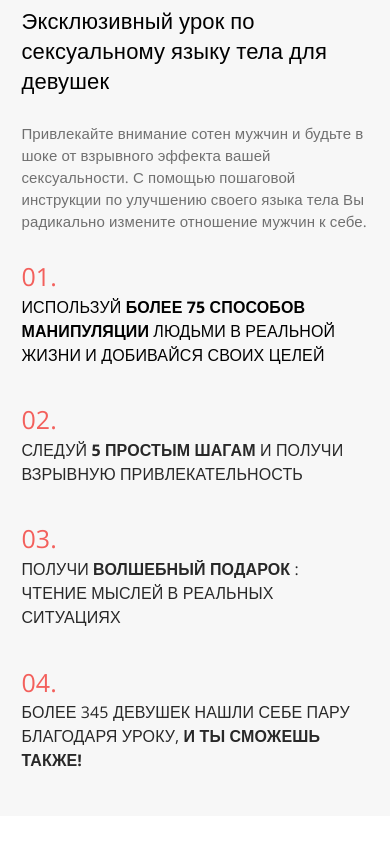
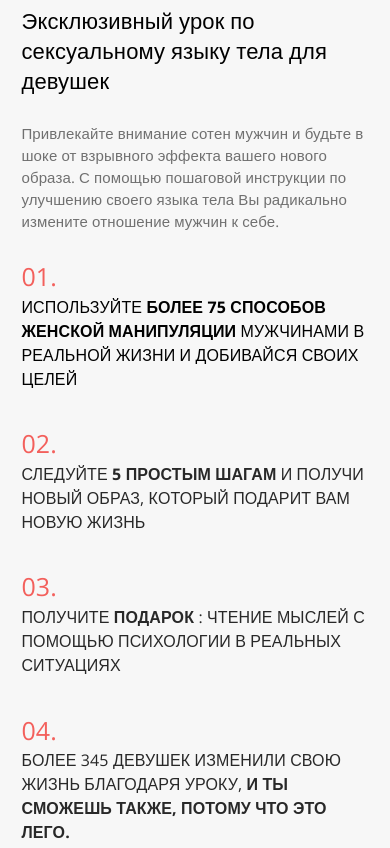
Before and after one commit to dimlevsha/dimlevsha.github.io, a plain HTML site: page index.html in a window 390 px wide. Shown: the part 4320-5168 px from the top of the page. Drawn offline with nearby package versions, Linux system fonts and the light colour scheme.

Commit message:
Update index.html

```diff
--- a/index.html
+++ b/index.html
@@ -253,7 +253,7 @@
                                 <!-- section title -->
                                 <div class="col-md-12 col-sm-12 col-xs-12 margin-nine-top xs-no-padding-lr">
                                     <h2 class="title-extra-large-2 md-title-extra-large sm-title-extra-large xs-title-extra-large font-weight-300 text-black margin-four-bottom xs-margin-fifteen-bottom tz-text">Эксклюзивный урок по сексуальному языку тела для девушек</h2>
-                                    <div class="text-extra-large sm-text-extra-large font-weight-300 width-80 md-width-100 margin-fifteen-bottom tz-text"><p><span style="font-size: 15px;">Привлекайте внимание сотен мужчин и будьте в шоке от взрывного эффекта вашей сексуальности. С помощью пошаговой инструкции по улучшению своего языка тела Вы радикально измените отношение мужчин к себе.</span></p></div>
+                                    <div class="text-extra-large sm-text-extra-large font-weight-300 width-80 md-width-100 margin-fifteen-bottom tz-text"><p><span style="font-size: 15px;">Привлекайте внимание сотен мужчин и будьте в шоке от взрывного эффекта вашего нового образа. С помощью пошаговой инструкции по улучшению своего языка тела Вы радикально измените отношение мужчин к себе.</span></p></div>
                                 </div>
                                 <!-- section title -->
                                 <!-- content details -->
@@ -261,28 +261,28 @@
                                     <div class="col-lg-6 col-md-12 col-sm-6 col-xs-12 margin-six-bottom xs-margin-fifteen-bottom xs-no-padding-lr">
                                         <div class="float-left width-100 margin-four-bottom">
                                             <div class="col-md-2 col-sm-2 col-xs-12 font-weight-300 text-bitter-sweet title-large sm-title-large no-padding tz-text">01.</div>
-                                            <h3 class="title-small sm-title-small text-dark-gray col-md-10 col-sm-10 col-xs-12 no-padding-left xs-no-padding margin-one-top md-margin-one-half-top tz-text" style="background-color: rgba(0, 0, 0, 0); font-size: 20px; font-weight: 500; font-family: 'Open Sans', sans-serif; text-transform: none; border-radius: 0px; color: rgb(0, 0, 0) !important;" id="ui-id-13"><span style="font-size: 16px;">ИСПОЛЬЗУЙ <b>БОЛЕЕ 75 СПОСОБОВ МАНИПУЛЯЦИИ</b> ЛЮДЬМИ В РЕАЛЬНОЙ ЖИЗНИ И ДОБИВАЙСЯ СВОИХ ЦЕЛЕЙ</span></h3>
+                                            <h3 class="title-small sm-title-small text-dark-gray col-md-10 col-sm-10 col-xs-12 no-padding-left xs-no-padding margin-one-top md-margin-one-half-top tz-text" style="background-color: rgba(0, 0, 0, 0); font-size: 20px; font-weight: 500; font-family: 'Open Sans', sans-serif; text-transform: none; border-radius: 0px; color: rgb(0, 0, 0) !important;" id="ui-id-13"><span style="font-size: 16px;">ИСПОЛЬЗУЙТЕ <b>БОЛЕЕ 75 СПОСОБОВ ЖЕНСКОЙ МАНИПУЛЯЦИИ</b> МУЖЧИНАМИ В РЕАЛЬНОЙ ЖИЗНИ И ДОБИВАЙСЯ СВОИХ ЦЕЛЕЙ</span></h3>
                                         </div>
 
                                     </div>
                                     <div class="col-lg-6 col-md-12 col-sm-6 col-xs-12 margin-six-bottom xs-margin-fifteen-bottom xs-no-padding-lr">
                                         <div class="float-left width-100 margin-four-bottom">
                                             <div class="col-md-2 col-sm-2 col-xs-12 font-weight-300 text-bitter-sweet title-large sm-title-large no-padding tz-text">02.</div>
-                                            <h3 class="title-small sm-title-small text-dark-gray col-md-10 col-sm-10 col-xs-12 no-padding-left xs-no-padding margin-one-top md-margin-one-half-top tz-text" style="color: rgb(40, 40, 40); background-color: rgba(0, 0, 0, 0); font-size: 20px; font-weight: 500; font-family: 'Open Sans', sans-serif; text-transform: none; border-radius: 0px;" id="ui-id-14">СЛЕДУЙ <b>5 ПРОСТЫМ ШАГАМ</b> И ПОЛУЧИ ВЗРЫВНУЮ ПРИВЛЕКАТЕЛЬНОСТЬ</h3>
+                                            <h3 class="title-small sm-title-small text-dark-gray col-md-10 col-sm-10 col-xs-12 no-padding-left xs-no-padding margin-one-top md-margin-one-half-top tz-text" style="color: rgb(40, 40, 40); background-color: rgba(0, 0, 0, 0); font-size: 20px; font-weight: 500; font-family: 'Open Sans', sans-serif; text-transform: none; border-radius: 0px;" id="ui-id-14">СЛЕДУЙТЕ <b>5 ПРОСТЫМ ШАГАМ</b> И ПОЛУЧИ НОВЫЙ ОБРАЗ, КОТОРЫЙ ПОДАРИТ ВАМ НОВУЮ ЖИЗНЬ</h3>
                                         </div>
 
                                     </div>
                                     <div class="col-lg-6 col-md-12 col-sm-6 col-xs-12 margin-six-bottom xs-margin-fifteen-bottom xs-no-padding-lr">
                                         <div class="float-left width-100 margin-four-bottom">
                                             <div class="col-md-2 col-sm-2 col-xs-12 font-weight-300 text-bitter-sweet title-large sm-title-large no-padding tz-text">03.</div>
-                                            <h3 class="title-small sm-title-small text-dark-gray col-md-10 col-sm-10 col-xs-12 no-padding-left xs-no-padding margin-one-top md-margin-one-half-top tz-text">ПОЛУЧИ <b>ВОЛШЕБНЫЙ ПОДАРОК</b> : ЧТЕНИЕ МЫСЛЕЙ В РЕАЛЬНЫХ СИТУАЦИЯХ</h3>
+                                            <h3 class="title-small sm-title-small text-dark-gray col-md-10 col-sm-10 col-xs-12 no-padding-left xs-no-padding margin-one-top md-margin-one-half-top tz-text">ПОЛУЧИТЕ <b>ПОДАРОК</b> : ЧТЕНИЕ МЫСЛЕЙ С ПОМОЩЬЮ ПСИХОЛОГИИ В РЕАЛЬНЫХ СИТУАЦИЯХ</h3>
                                         </div>
 
                                     </div>
                                     <div class="col-lg-6 col-md-12 col-sm-6 col-xs-12 margin-six-bottom xs-no-margin-bottom xs-no-padding-lr">
                                         <div class="float-left width-100 margin-four-bottom">
                                             <div class="col-md-2 col-sm-2 col-xs-12 font-weight-300 text-bitter-sweet title-large sm-title-large no-padding tz-text">04.</div>
-                                            <h3 class="title-small sm-title-small text-dark-gray col-md-10 col-sm-10 col-xs-12 no-padding-left xs-no-padding margin-one-top md-margin-one-half-top tz-text">БОЛЕЕ 345 ДЕВУШЕК НАШЛИ СЕБЕ ПАРУ БЛАГОДАРЯ УРОКУ,<b>&nbsp;И ТЫ СМОЖЕШЬ ТАКЖЕ!</b></h3>
+                                            <h3 class="title-small sm-title-small text-dark-gray col-md-10 col-sm-10 col-xs-12 no-padding-left xs-no-padding margin-one-top md-margin-one-half-top tz-text">БОЛЕЕ 345 ДЕВУШЕК ИЗМЕНИЛИ СВОЮ ЖИЗНЬ БЛАГОДАРЯ УРОКУ,<b>&nbsp;И ТЫ СМОЖЕШЬ ТАКЖЕ, ПОТОМУ ЧТО ЭТО ЛЕГО.</b></h3>
                                         </div>
 
                                     </div>
```
